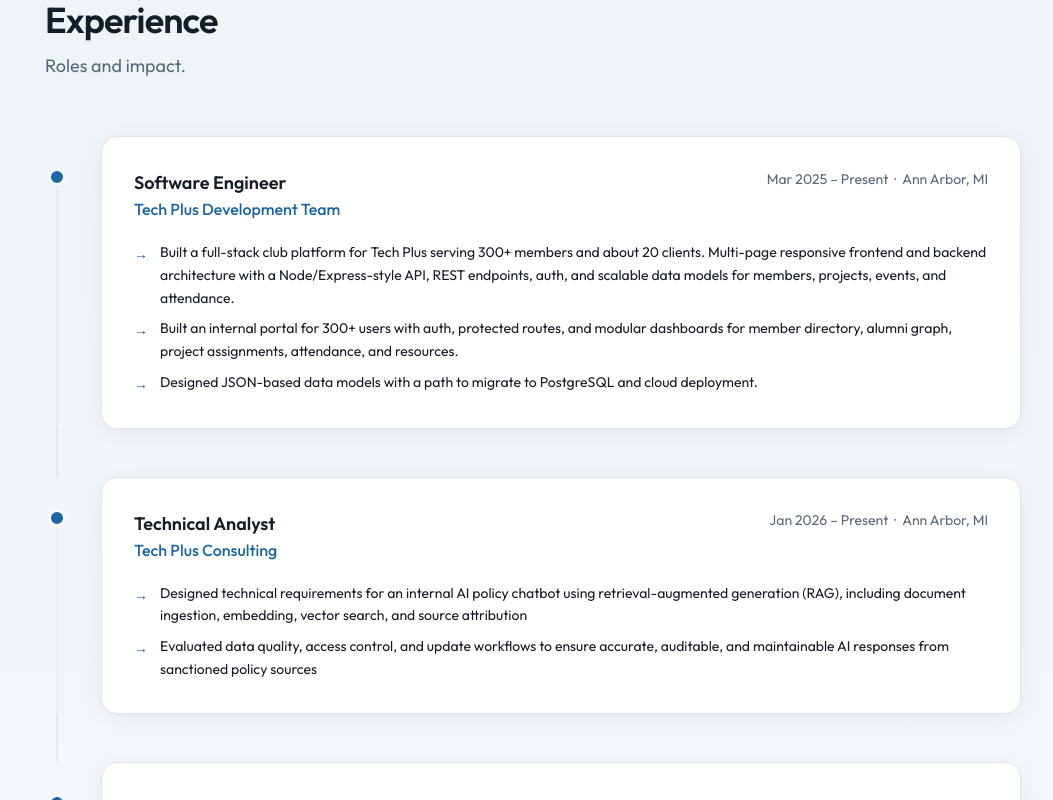
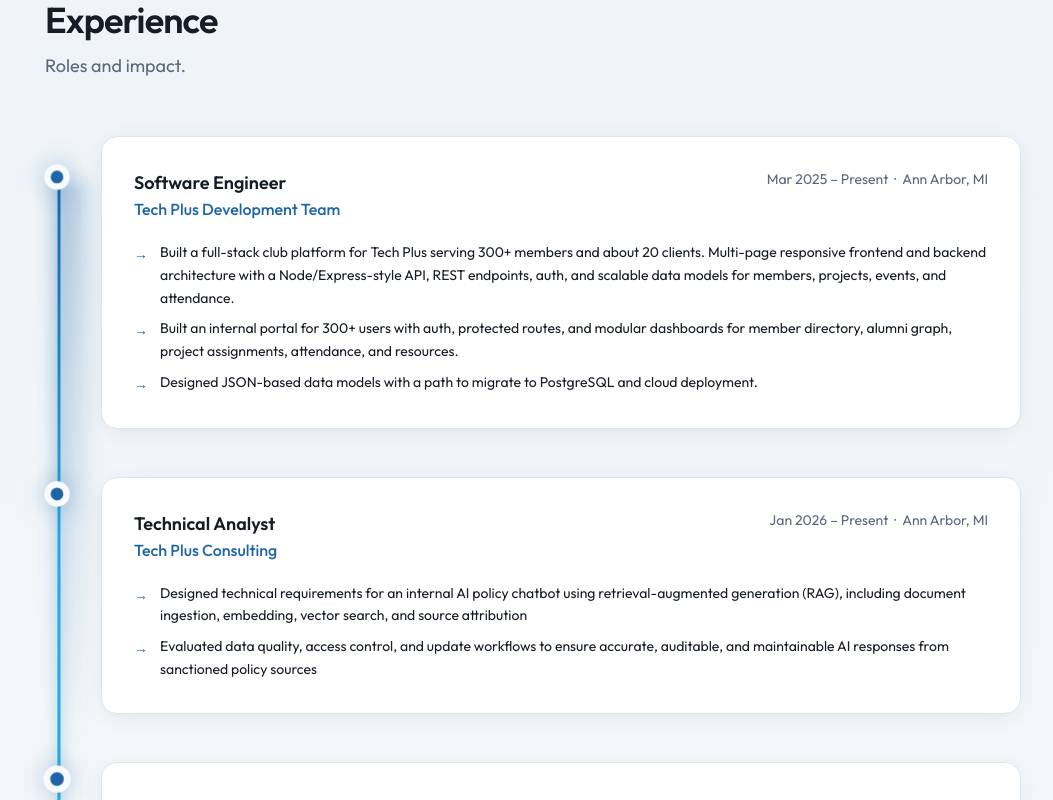
Before and after one commit to astridigreene/personal-website, a Next.js app: page / in a window 1280 px wide. Shown: the part 1640-2440 px from the top of the page, without its empty margins (107-1160 px from the left). Built offline with nearby package versions, Linux system fonts and the light colour scheme.

Commit message:
Animations

```diff
--- a/src/components/Experience.tsx
+++ b/src/components/Experience.tsx
@@ -1,17 +1,88 @@
 "use client";
 
-import { Fragment, useRef } from "react";
-import { motion, useInView } from "framer-motion";
+import { useRef } from "react";
+import {
+  motion,
+  useInView,
+  useScroll,
+  useSpring,
+  useTransform,
+  type MotionValue,
+} from "framer-motion";
 import { experiences } from "@/lib/site-data";
 import { inViewOnce, sectionHeaderVariants, sectionSublineVariants } from "@/lib/motion-variants";
 
-export function Experience() {
-  const ref = useRef(null);
-  const inView = useInView(ref, { amount: 0.05 });
-  const lastIndex = experiences.length - 1;
+function smoothstep(edge0: number, edge1: number, x: number) {
+  if (edge1 <= edge0) return x >= edge1 ? 1 : 0;
+  const t = Math.max(0, Math.min(1, (x - edge0) / (edge1 - edge0)));
+  return t * t * (3 - 2 * t);
+}
+
+function TimelineDot({
+  index,
+  total,
+  progress,
+}: {
+  index: number;
+  total: number;
+  progress: MotionValue<number>;
+}) {
+  const scale = useTransform(progress, (p) => {
+    if (total <= 1) return 1.12;
+    const tk = index / (total - 1);
+    if (p >= tk) {
+      return 1.06 + 0.14 * Math.exp(-(p - tk) * 10);
+    }
+    const ramp = smoothstep(tk - 0.16, tk, p);
+    return 1 + ramp * 0.22;
+  });
+
+  const glow = useTransform(progress, (p) => {
+    if (total <= 1) return 1;
+    const tk = index / (total - 1);
+    return 0.22 + 0.78 * smoothstep(tk - 0.1, tk + 0.04, p);
+  });
+  const boxShadow = useTransform(glow, (g) => {
+    const spread = 6 + g * 18;
+    const alpha = 0.2 + g * 0.45;
+    return `0 0 0 3px hsl(var(--background)), 0 0 ${spread}px hsl(var(--accent) / ${alpha})`;
+  });
 
   return (
-    <section id="experience" className="scroll-mt-24 section-alt py-20 md:py-28" ref={ref}>
+    <motion.div
+      className="relative z-[2] mt-6 box-content h-3 w-3 shrink-0 rounded-full border-[3px] border-[hsl(var(--background))] bg-accent md:mt-8 dark:border-[hsl(var(--background))]"
+      style={{ scale, boxShadow }}
+      aria-hidden
+    />
+  );
+}
+
+export function Experience() {
+  const sectionRef = useRef<HTMLElement>(null);
+  const gridRef = useRef<HTMLDivElement>(null);
+  const inView = useInView(sectionRef, { amount: 0.05 });
+  const n = experiences.length;
+
+  const { scrollYProgress } = useScroll({
+    target: gridRef,
+    offset: ["start 0.88", "end 0.12"],
+  });
+
+  const smoothProgress = useSpring(scrollYProgress, {
+    stiffness: 90,
+    damping: 32,
+    mass: 0.35,
+    restDelta: 0.0008,
+  });
+
+  const trackGlowOpacity = useTransform(smoothProgress, [0, 0.15, 1], [0.2, 0.85, 1]);
+
+  return (
+    <section
+      id="experience"
+      ref={sectionRef}
+      className="scroll-mt-24 section-alt py-20 md:py-28"
+    >
       <div className="mx-auto max-w-5xl px-6">
         <header className="mb-14">
           <motion.h2
@@ -34,37 +105,57 @@ export function Experience() {
           </motion.p>
         </header>
 
-        {/* Grid: fixed timeline column + fluid card column; consistent horizontal gap */}
-        <div className="grid grid-cols-[1.25rem_minmax(0,1fr)] gap-x-6 gap-y-10 md:grid-cols-[1.5rem_minmax(0,1fr)] md:gap-x-8 md:gap-y-12">
-          {experiences.map((exp, index) => (
-            <Fragment key={exp.id}>
-              <div className="relative flex justify-center justify-self-center">
-                {/* Bridge line through row gap (connects to previous card row) */}
-                {index > 0 && (
         <div
-                    className="absolute left-1/2 top-0 z-0 w-px -translate-x-1/2 -translate-y-full bg-[hsl(var(--border))] max-md:h-10 md:h-12"
+          ref={gridRef}
+          className="grid grid-cols-[1.25rem_minmax(0,1fr)] gap-x-6 gap-y-10 md:grid-cols-[1.5rem_minmax(0,1fr)] md:gap-x-8 md:gap-y-12"
+          style={{ gridTemplateRows: `repeat(${n}, auto)` }}
+        >
+          {/* Left rail: subgrid rows align with each experience card */}
+          <div
+            className="col-start-1 row-start-1 row-end-[-1] grid grid-rows-subgrid gap-0 relative min-w-[1.25rem] md:min-w-[1.5rem]"
+            aria-hidden
+          >
+            {/* Static track + scroll-driven fill (same vertical axis as dots) */}
+            <div className="pointer-events-none absolute left-1/2 -translate-x-1/2 top-9 bottom-9 md:top-11 md:bottom-11 w-px z-0 rounded-full overflow-visible">
+              <div
+                className="absolute inset-0 rounded-full bg-[hsl(var(--border))]"
                 aria-hidden
               />
-                )}
-
-                {/* Dot: vertically aligned with card title row (matches p-6 / md:p-8) */}
               <motion.div
-                  className="relative z-[1] mt-6 box-content h-3 w-3 shrink-0 rounded-full border-[3px] border-[hsl(var(--background))] bg-accent md:mt-8 dark:border-[hsl(var(--background))]"
-                  whileHover={{ scale: 1.15, boxShadow: "0 0 0 6px hsl(var(--accent) / 0.2)" }}
-                  transition={{ type: "spring", stiffness: 400, damping: 22 }}
-                  aria-hidden
+                className="absolute left-1/2 top-0 -translate-x-1/2 w-[3px] h-full rounded-full origin-top"
+                style={{
+                  scaleY: smoothProgress,
+                  background:
+                    "linear-gradient(180deg, hsl(var(--accent)) 0%, hsl(199 82% 52%) 45%, hsl(192 78% 48%) 100%)",
+                  boxShadow:
+                    "0 0 14px hsl(var(--accent) / 0.45), 0 0 28px hsl(199 82% 52% / 0.2)",
+                }}
               />
-
-                {/* Line from below dot to end of row + into next gap */}
-                {index < lastIndex && (
-                  <div
-                    className="absolute left-1/2 z-0 w-px -translate-x-1/2 bg-[hsl(var(--border))] max-md:top-[calc(1.5rem+0.75rem)] max-md:bottom-[-2.5rem] md:top-[calc(2rem+0.75rem)] md:bottom-[-3rem]"
-                    aria-hidden
+              <motion.div
+                className="absolute left-1/2 top-0 -translate-x-1/2 w-6 h-full origin-top pointer-events-none rounded-full blur-md -z-10"
+                style={{
+                  scaleY: smoothProgress,
+                  background:
+                    "linear-gradient(180deg, hsl(var(--accent) / 0.4) 0%, transparent 72%)",
+                  opacity: trackGlowOpacity,
+                }}
               />
-                )}
             </div>
 
+            {experiences.map((exp, index) => (
+              <div
+                key={exp.id}
+                className="relative flex justify-center justify-self-center w-full"
+              >
+                <TimelineDot index={index} total={n} progress={smoothProgress} />
+              </div>
+            ))}
+          </div>
+
+          {experiences.map((exp, index) => (
             <motion.article
+              key={exp.id}
+              style={{ gridColumn: 2, gridRow: index + 1 }}
               initial={{ opacity: 0, x: -24, filter: "blur(4px)" }}
               animate={inView ? { opacity: 1, x: 0, filter: "blur(0px)" } : {}}
               transition={{
@@ -113,7 +204,6 @@ export function Experience() {
                 </ul>
               </motion.div>
             </motion.article>
-            </Fragment>
           ))}
         </div>
       </div>
```
Lines whose indentation alone changed are shown as unchanged.
